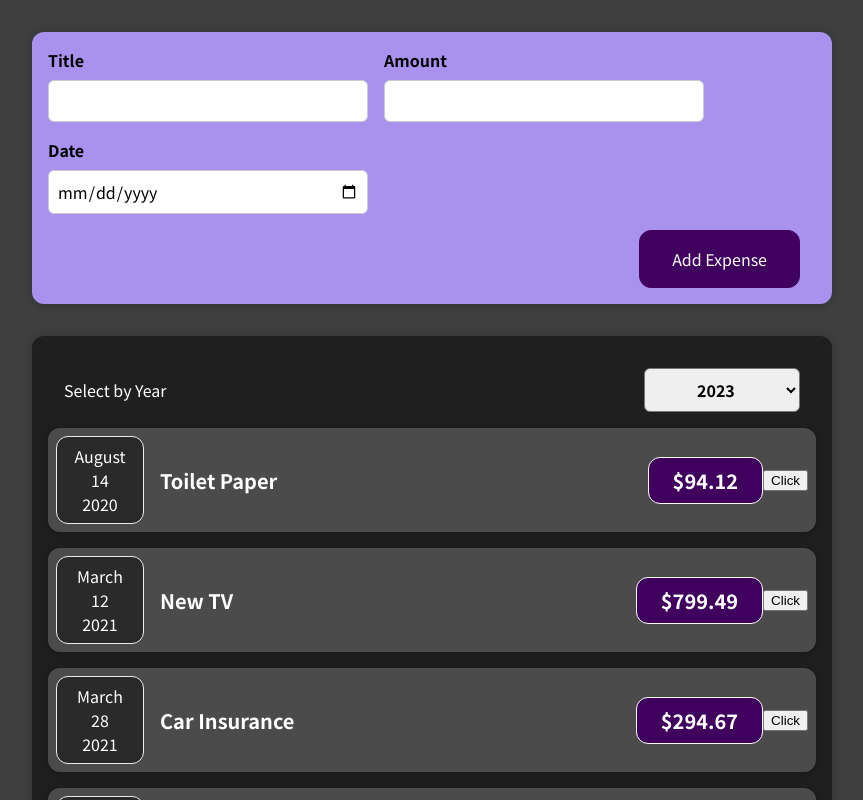
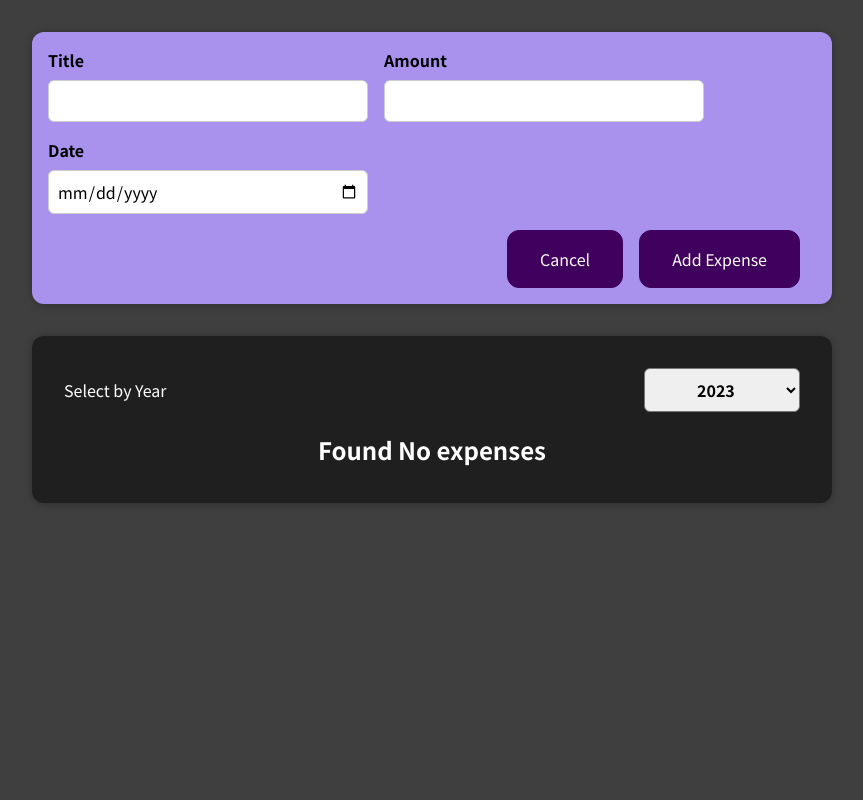
Before and after one commit to BKD471/Expense-Tracker, a React (Create React App) app: page / in a window 1280 px wide. Both pictures are taken after a click on the button "Add Expense". Shown: the top 800 px of the page, without its empty margins (208-1071 px from the left). Built offline with nearby package versions, Linux system fonts and the light colour scheme.

Commit message:
a small step but a giant leap for mankind

```diff
--- a/src/App.jsx
+++ b/src/App.jsx
@@ -10,7 +10,7 @@ const App = () => {
 
   const addExpenseItemHandler = (data) => {
     setExpenseList((prevState) => {
-      return [...prevState, data];
+      return [data, ...prevState];
     });
   };
 
--- a/src/component/Expenses/Expenses.jsx
+++ b/src/component/Expenses/Expenses.jsx
@@ -4,26 +4,29 @@ import ExpenseItem from "./ExpenseItem";
 import "./Expenses.css";
 import Card from "../UI/Card";
 import ExpenseFilter from "../expense_filter/ExpenseFilter";
+import ExpensesList from "./ExpensesList";
 
 const Expense = ({ savedExpenseList }) => {
-  const [filteredYear, setFilteredYear] = useState("2022");
+  const [filteredYear, setFilteredYear] = useState(
+    new Date().getFullYear().toString()
+  );
 
   const selectInputHandler = (value) => {
     setFilteredYear(value);
   };
 
+  const filteredList = savedExpenseList.filter(
+    (e) => e.date.getFullYear().toString() === filteredYear
+  );
+
   return (
-    <>
     <Card className="expenses">
       <ExpenseFilter
         selectedYear={filteredYear}
         onGettingSelected={selectInputHandler}
       />
-        {savedExpenseList.map((expense) => {
-          return <ExpenseItem {...expense} key={expense.id} />;
-        })}
+      <ExpensesList filteredList={filteredList} />
     </Card>
-    </>
   );
 };
 
--- /dev/null
+++ b/src/component/Expenses/ExpensesList.css
@@ -0,0 +1,9 @@
+.expenses-list {
+  list-style: none;
+  padding: 0;
+}
+
+.expenses-list__fallback {
+  color: white;
+  text-align: center;
+}
--- /dev/null
+++ b/src/component/Expenses/ExpensesList.jsx
@@ -0,0 +1,19 @@
+import "./ExpensesList.css";
+import ExpenseItem from "./ExpenseItem";
+
+const ExpensesList = ({ filteredList }) => {
+  if (filteredList.length === 0)
+    return <h2 className="expenses-list__fallback">Found No expenses</h2>;
+
+  return (
+    <ul className="expenses-list">
+      <li>
+        {filteredList.map((expense) => {
+          return <ExpenseItem {...expense} key={expense.id} />;
+        })}
+      </li>
+    </ul>
+  );
+};
+
+export default ExpensesList;
--- a/src/component/expense_filter/ExpenseFilter.jsx
+++ b/src/component/expense_filter/ExpenseFilter.jsx
@@ -5,19 +5,21 @@ const ExpenseFilter = ({ filteredYear, onGettingSelected }) => {
     onGettingSelected(event.target.value);
   };
 
+  const years_range = 10;
+  const current_year = new Date().getFullYear().toString();
+  const year_list = [];
+  for (let i = 0; i <= 10; i++) year_list.push(current_year - 10 + i);
+
   return (
     <div className="expenses-filter">
       <div className="expenses-filter__control">
         <div>Select by Year</div>
         <select value={filteredYear} onChange={dropdownChangeHandler}>
-          <option value="2023">2023</option>
-          <option value="2022">2022</option>
-          <option value="2021">2021</option>
-          <option value="2020">2020</option>
-          <option value="2019">2019</option>
-          <option value="2018">2018</option>
-          <option value="2017">2017</option>
-          <option value="2016">2016</option>
+          {year_list.reverse().map((e) => (
+            <option value={e} key={e}>
+              {e}
+            </option>
+          ))}
         </select>
       </div>
     </div>
--- a/src/component/new_expense/ExpenseForm.jsx
+++ b/src/component/new_expense/ExpenseForm.jsx
@@ -1,7 +1,7 @@
 import { useState } from "react";
 import "./ExpenseForm.css";
 
-const ExpenseForm = ({ onSaveExpenseData }) => {
+const ExpenseForm = ({ onSaveExpenseData, onCancelForm }) => {
   const [userInput, setUserInput] = useState({
     enteredTitle: "",
     enteredAmount: "",
@@ -83,6 +83,9 @@ const ExpenseForm = ({ onSaveExpenseData }) => {
         </div>
       </div>
       <div className="new-expense__actions">
+        <button type="button" onClick={onCancelForm}>
+          Cancel
+        </button>
         <button type="submit">Add Expense</button>
       </div>
     </form>
--- a/src/component/new_expense/NewExpense.jsx
+++ b/src/component/new_expense/NewExpense.jsx
@@ -1,16 +1,34 @@
+import { useState } from "react";
 import ExpenseForm from "./ExpenseForm";
 import "./NewExpense.css";
 
 const NewExpense = ({ onAddExpense }) => {
+  const [showForm, setShowForm] = useState(false);
+
   const savedExpenseDataHandler = (enteredExpenseData) => {
     const expenseData = { ...enteredExpenseData, id: Math.random().toString() };
     //add the expense
     onAddExpense(expenseData);
+    setShowForm(false);
+  };
+
+  const formHandler = () => {
+    setShowForm(true);
+  };
+
+  const closeForm = () => {
+    setShowForm(false);
   };
 
   return (
     <div className="new-expense">
-      <ExpenseForm onSaveExpenseData={savedExpenseDataHandler} />
+      {!showForm && <button onClick={formHandler}>Add Expense</button>}
+      {showForm && (
+        <ExpenseForm
+          onSaveExpenseData={savedExpenseDataHandler}
+          onCancelForm={closeForm}
+        />
+      )}
     </div>
   );
 };
```
Lines whose indentation alone changed are shown as unchanged.
